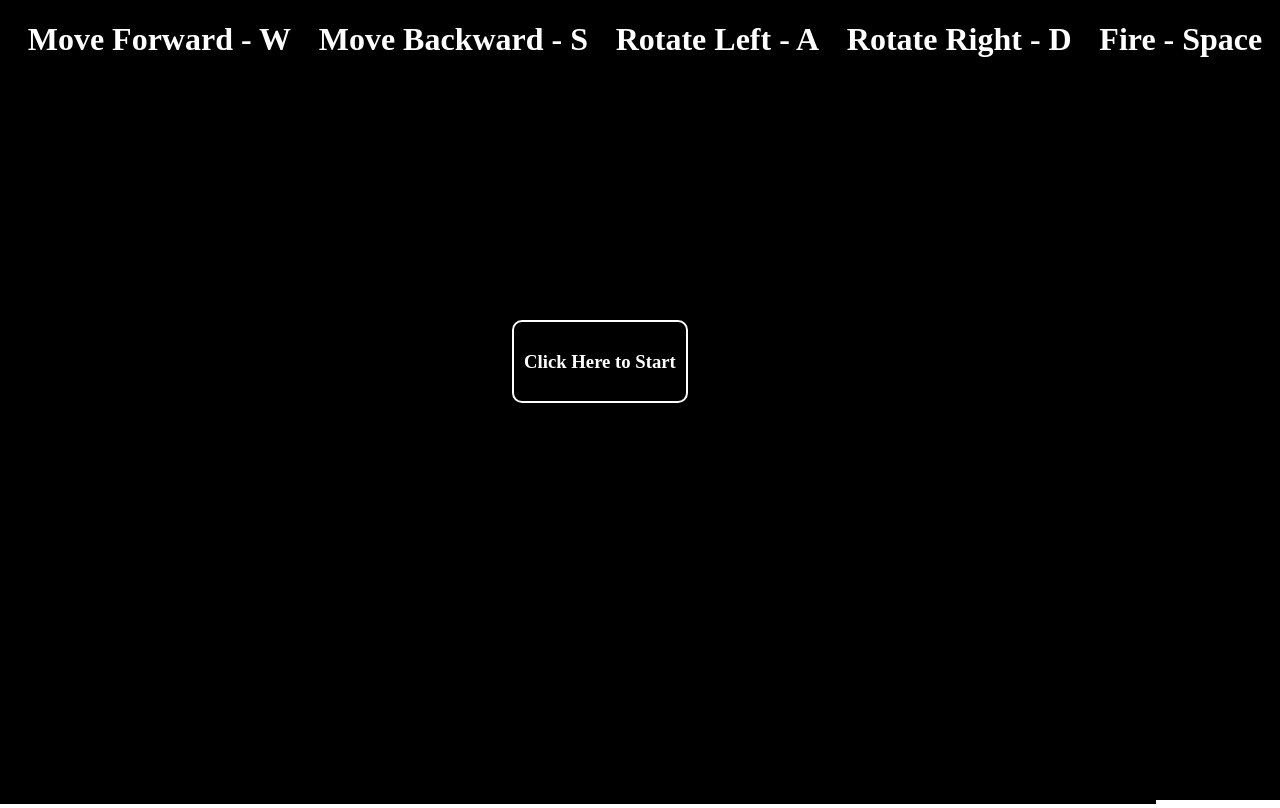
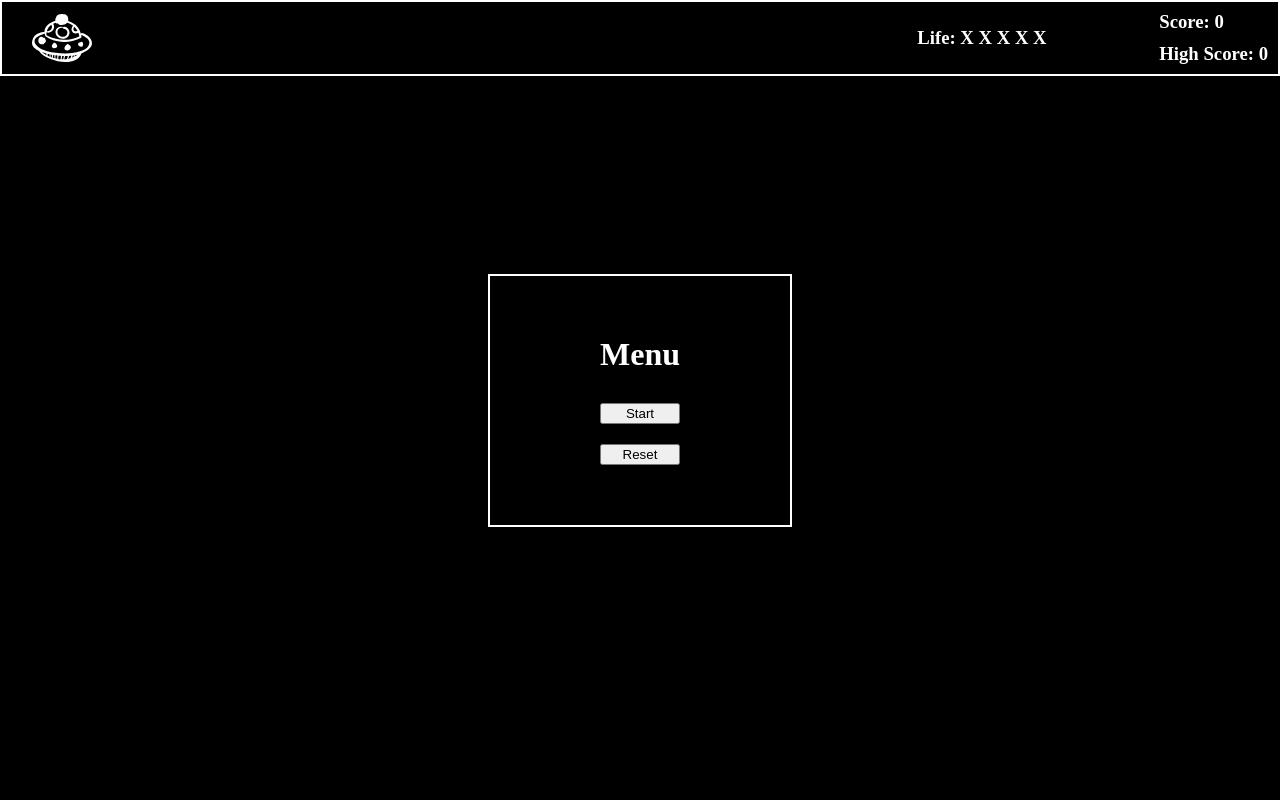
Before and after one commit to Antony0101/space-asteroids, a website built with Vite: page index.html in a window 1280 px wide. Built offline with nearby package versions, Linux system fonts and the light colour scheme.

Commit message:
updated basic layout

```diff
--- a/index.html
+++ b/index.html
@@ -5,56 +5,56 @@
         <link rel="icon" type="image/svg+xml" href="/vite.svg" />
         <meta name="viewport" content="width=device-width, initial-scale=1.0" />
         <title>space-asteroids</title>
+        <link rel="stylesheet" href="/src/main.css" />
     </head>
-    <body style="margin: 0">
-        <div
-            id="app"
-            style="background-color: black; width: 100vw; height: 100vh"
-        >
+    <body>
+        <div id="app">
+            <div id="top-bar">
+                <div id="top-bar-content">
+                    <div id="top-bar-content-left">
+                        <img
+                            src="/ship.svg"
+                            alt="ship"
+                            height="60px"
+                            width="60px"
+                        />
+                    </div>
+                    <div id="top-bar-content-right">
+                        <h3 style="width: 15vw">Life: X X X X X</h3>
                         <div
                             style="
-                    background-color: black;
                                 display: flex;
-                    justify-content: space-evenly;
+                                flex-direction: column;
                                 gap: 10px;
-                    padding-left: 10px;
                             "
                         >
-                <div>
-                    <h1 style="color: white">Move Forward - W</h1>
-                </div>
-                <div>
-                    <h1 style="color: white">Move Backward - S</h1>
-                </div>
-                <div>
-                    <h1 style="color: white">Rotate Left - A</h1>
-                </div>
-                <div>
-                    <h1 style="color: white">Rotate Right - D</h1>
-                </div>
-                <div>
-                    <h1 style="color: white">Fire - Space</h1>
+                            <h3>Score: 0</h3>
+                            <h3>High Score: 0</h3>
                         </div>
                     </div>
-            <canvas
-                id="canvas"
-                style="border: 2px solid; visibility: hidden"
-            ></canvas>
-            <div
-                id="start"
-                style="
-                    z-index: 10;
-                    position: absolute;
-                    top: 40vh;
-                    left: 40vw;
-                    color: white;
-                    border: 2px solid white;
-                    border-radius: 10px;
-                    padding: 10px;
-                    background-color: black;
-                "
-            >
-                <h3>Click Here to Start</h3>
+                </div>
+            </div>
+            <canvas id="canvas"></canvas>
+            <div id="pause-menu">
+                <div id="pause-menu-outer-div">
+                    <div id="pause-menu-content">
+                        <h1 style="margin-bottom: 30px">Menu</h1>
+                        <div id="pause-menu-content-buttons">
+                            <button id="start-button">Start</button>
+                            <button id="reset-button">Reset</button>
+                        </div>
+                    </div>
+                </div>
+            </div>
+            <div id="over-menu">
+                <div id="over-menu-outer-div">
+                    <div id="over-menu-content">
+                        <h1 style="margin-bottom: 30px">Game Over</h1>
+                        <div id="over-menu-content-buttons">
+                            <button id="new-game-button">New Game</button>
+                        </div>
+                    </div>
+                </div>
             </div>
         </div>
         <script type="module" src="/src/main.ts"></script>
--- /dev/null
+++ b/src/main.css
@@ -0,0 +1,144 @@
+/* html tags */
+
+body {
+    margin: 0px;
+}
+
+h1 {
+    padding: 0px;
+    margin: 0px;
+}
+
+h2 {
+    padding: 0px;
+    margin: 0px;
+}
+
+h3 {
+    padding: 0px;
+    margin: 0px;
+}
+
+h4 {
+    padding: 0px;
+    margin: 0px;
+}
+
+h5 {
+    padding: 0px;
+    margin: 0px;
+}
+
+h6 {
+    padding: 0px;
+    margin: 0px;
+}
+
+/* html ids */
+
+#app {
+    background-color: black;
+    width: 100vw;
+    height: 100vh;
+    overflow: hidden;
+}
+
+#top-bar {
+    width: 100vw;
+    height: 10vh;
+}
+
+#top-bar-content {
+    border: 2px solid white;
+    display: flex;
+    color: white;
+    justify-content: space-between;
+    height: 9vh;
+}
+
+#top-bar-content-left {
+    display: flex;
+    align-items: center;
+    padding-left: 30px;
+}
+
+#top-bar-content-right {
+    display: flex;
+    justify-content: space-between;
+    align-items: center;
+    gap: 50px;
+    padding-right: 10px;
+}
+
+#canvas {
+    visibility: hidden;
+    overflow: hidden;
+}
+
+#pause-menu {
+    position: absolute;
+    top: 0;
+    left: 0;
+    z-index: 10;
+    display: flex;
+    visibility: hidden;
+    width: 100vw;
+    height: 100vh;
+    align-items: center;
+    justify-content: center;
+}
+
+#pause-menu-outer-div {
+    color: white;
+    border: 2px solid white;
+    padding: 10px;
+    background-color: black;
+}
+
+#pause-menu-content {
+    padding-left: 100px;
+    padding-right: 100px;
+    padding-bottom: 50px;
+    padding-top: 50px;
+}
+
+#pause-menu-content-buttons {
+    display: flex;
+    flex-direction: column;
+    gap: 20px;
+}
+
+#over-menu {
+    position: absolute;
+    top: 0;
+    left: 0;
+    z-index: 10;
+    display: flex;
+    visibility: hidden;
+    width: 100vw;
+    height: 100vh;
+    align-items: center;
+    justify-content: center;
+}
+
+#over-menu-outer-div {
+    color: white;
+    border: 2px solid white;
+    padding: 10px;
+    background-color: black;
+}
+
+#over-menu-content {
+    padding-left: 100px;
+    padding-right: 100px;
+    padding-bottom: 50px;
+    padding-top: 50px;
+}
+
+#over-menu-content-buttons {
+    display: flex;
+    flex-direction: column;
+    gap: 20px;
+}
+
+/* html class */
--- a/src/main.ts
+++ b/src/main.ts
@@ -1,9 +1,15 @@
 import game_main from "./game_main";
 import { addListeners } from "./utils/keyPressHandler";
 import global_Object from "./values/global";
-
-const canvas = document.getElementById("canvas") as HTMLCanvasElement;
-const startElement = document.getElementById("start") as HTMLDivElement;
+import {
+    canvas,
+    menuElement,
+    newGameButton,
+    resetButton,
+    startButton,
+    overMenuElement,
+} from "./utils/elementReferences";
+import addCustomEventListeners from "./utils/eventHandlers";
 
 const ctx = canvas?.getContext("2d");
 if (!ctx) {
@@ -25,38 +31,34 @@ ctx.fillStyle = "black";
 ctx.fillRect(0, 0, global_Object.screenWidth, global_Object.screenHeight);
 
 canvas.style.visibility = "visible";
+menuElement.style.visibility = "visible";
 
 addListeners();
+addCustomEventListeners();
 
 const gameObjects = game_main(ctx, (event, data) => {
     switch (event) {
         case "game_over":
-            startElement.style.display = "block";
+            overMenuElement.style.visibility = "visible";
             console.log("game over");
             console.log(data);
             break;
     }
 });
 
-startElement.onclick = () => {
-    startElement.style.display = "none";
+startButton.onclick = () => {
+    menuElement.style.visibility = "hidden";
+    gameObjects.start();
+};
+
+resetButton.onclick = () => {
+    gameObjects.reset();
+    ctx.fillStyle = "black";
+    ctx.fillRect(0, 0, global_Object.screenWidth, global_Object.screenHeight);
+};
+
+newGameButton.onclick = () => {
+    overMenuElement.style.visibility = "hidden";
     gameObjects.reset();
     gameObjects.start();
 };
-
-// startButton.onclick = () => {
-//     if (stop) {
-//         stop = false;
-//         mainLoop();
-//     }
-// };
-
-// stopButton.onclick = () => {
-//     stop = true;
-// };
-
-// resetButton.onclick = () => {
-//     allSprites.getSpriteArray().forEach((sprite) => sprite.kill());
-//     new Player(global_Object.screenWidth / 2, global_Object.screenHeight / 2);
-//     new AsteroidField();
-// };
--- /dev/null
+++ b/src/utils/elementReferences.ts
@@ -0,0 +1,25 @@
+const canvas = document.getElementById("canvas") as HTMLCanvasElement;
+const menuElement = document.getElementById("pause-menu") as HTMLDivElement;
+const overMenuElement = document.getElementById("over-menu") as HTMLDivElement;
+const topBarElement = document.getElementById("top-bar") as HTMLDivElement;
+const startButton = document.getElementById(
+    "start-button",
+) as HTMLButtonElement;
+const resetButton = document.getElementById(
+    "reset-button",
+) as HTMLButtonElement;
+const newGameButton = document.getElementById(
+    "new-game-button",
+) as HTMLButtonElement;
+
+// console.log(canvas, menuElement, topBarElement);
+
+export {
+    canvas,
+    menuElement,
+    topBarElement,
+    startButton,
+    resetButton,
+    overMenuElement,
+    newGameButton,
+};
--- /dev/null
+++ b/src/utils/eventHandlers.ts
@@ -0,0 +1,21 @@
+import { menuElement } from "./elementReferences";
+
+function addCustomEventListeners() {
+    // window.addEventListener("keydown", (event) => {
+    //     console.log("keydown", event.code);
+    //     keysPressed[event.code] = true;
+    //     console.log(keysPressed);
+    // });
+
+    window.addEventListener("keyup", (event) => {
+        if (event.code === "Escape") {
+            console.log("keyup", event.code);
+            menuElement.style.visibility =
+                menuElement.style.visibility === "hidden"
+                    ? "visible"
+                    : "hidden";
+        }
+    });
+}
+
+export default addCustomEventListeners;
--- a/src/values/global.ts
+++ b/src/values/global.ts
@@ -1,6 +1,6 @@
 const global_Object = {
     screenHeight: window.innerHeight - window.innerHeight * 0.1,
-    screenWidth: window.innerWidth - window.innerWidth * 0.1,
+    screenWidth: window.innerWidth,
 };
 
 export default global_Object;
```
Also changed, not shown: public/ship.svg (added). Lines whose indentation alone changed are shown as unchanged.
